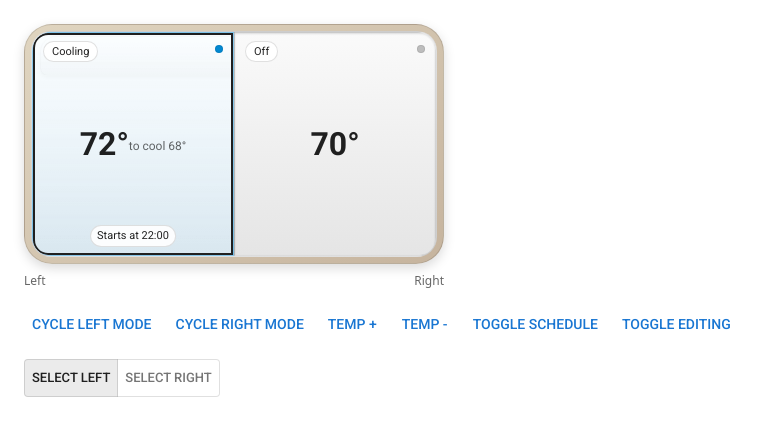
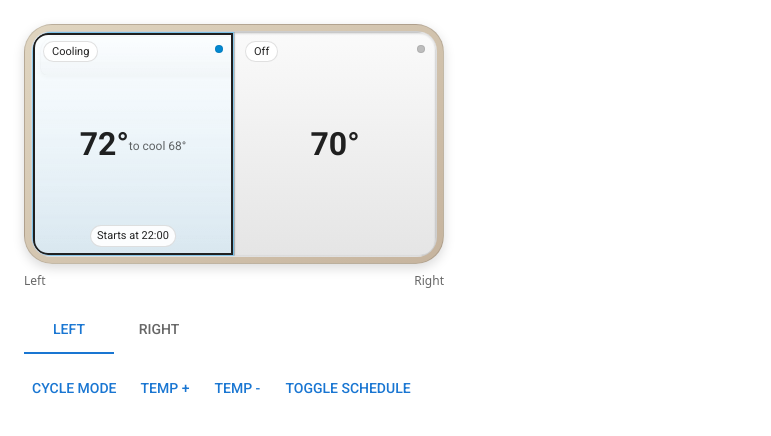
Before and after one commit to jonm01/bed-zones, a Next.js app: page / in a window 1280 px wide. Shown: the top 436 px of the page, without its empty margins (0-771 px from the left). Built offline with nearby package versions, Linux system fonts and the light colour scheme; what @mui/material-nextjs would draw is missing.

Commit message:
demo: move zone controls into tabs

```diff
--- a/src/components/BedDemo.tsx
+++ b/src/components/BedDemo.tsx
@@ -1,7 +1,7 @@
 'use client';
 
 import * as React from 'react';
-import { Stack, Button, ToggleButton, ToggleButtonGroup } from '@mui/material';
+import { Stack, Button, Tabs, Tab } from '@mui/material';
 import { BedDualZone, ZoneState } from './BedDualZone';
 
 type Side = 'left' | 'right';
@@ -54,24 +54,31 @@ export default function BedDemo() {
         width={420}
       />
 
-      <Stack direction="row" spacing={1}>
-        <Button onClick={() => setLeft((z) => cycle(z))}>Cycle Left Mode</Button>
-        <Button onClick={() => setRight((z) => cycle(z))}>Cycle Right Mode</Button>
-        <Button onClick={() => adjustTemp(editing, 1)}>Temp +</Button>
-        <Button onClick={() => adjustTemp(editing, -1)}>Temp -</Button>
-        <Button onClick={() => toggleSchedule(editing)}>Toggle Schedule</Button>
-        <Button onClick={() => setEditing((e) => (e === 'left' ? 'right' : 'left'))}>Toggle Editing</Button>
-      </Stack>
-
-      <ToggleButtonGroup
-        exclusive
+      <Tabs
         value={editing}
         onChange={(_, v) => v && setEditing(v)}
-        size="small"
+        aria-label="bed side controls"
       >
-        <ToggleButton value="left">Select Left</ToggleButton>
-        <ToggleButton value="right">Select Right</ToggleButton>
-      </ToggleButtonGroup>
+        <Tab label="Left" value="left" />
+        <Tab label="Right" value="right" />
+      </Tabs>
+
+      {editing === 'left' && (
+        <Stack direction="row" spacing={1}>
+          <Button onClick={() => setLeft((z) => cycle(z))}>Cycle Mode</Button>
+          <Button onClick={() => adjustTemp('left', 1)}>Temp +</Button>
+          <Button onClick={() => adjustTemp('left', -1)}>Temp -</Button>
+          <Button onClick={() => toggleSchedule('left')}>Toggle Schedule</Button>
+        </Stack>
+      )}
+      {editing === 'right' && (
+        <Stack direction="row" spacing={1}>
+          <Button onClick={() => setRight((z) => cycle(z))}>Cycle Mode</Button>
+          <Button onClick={() => adjustTemp('right', 1)}>Temp +</Button>
+          <Button onClick={() => adjustTemp('right', -1)}>Temp -</Button>
+          <Button onClick={() => toggleSchedule('right')}>Toggle Schedule</Button>
+        </Stack>
+      )}
     </Stack>
   );
 }
```
